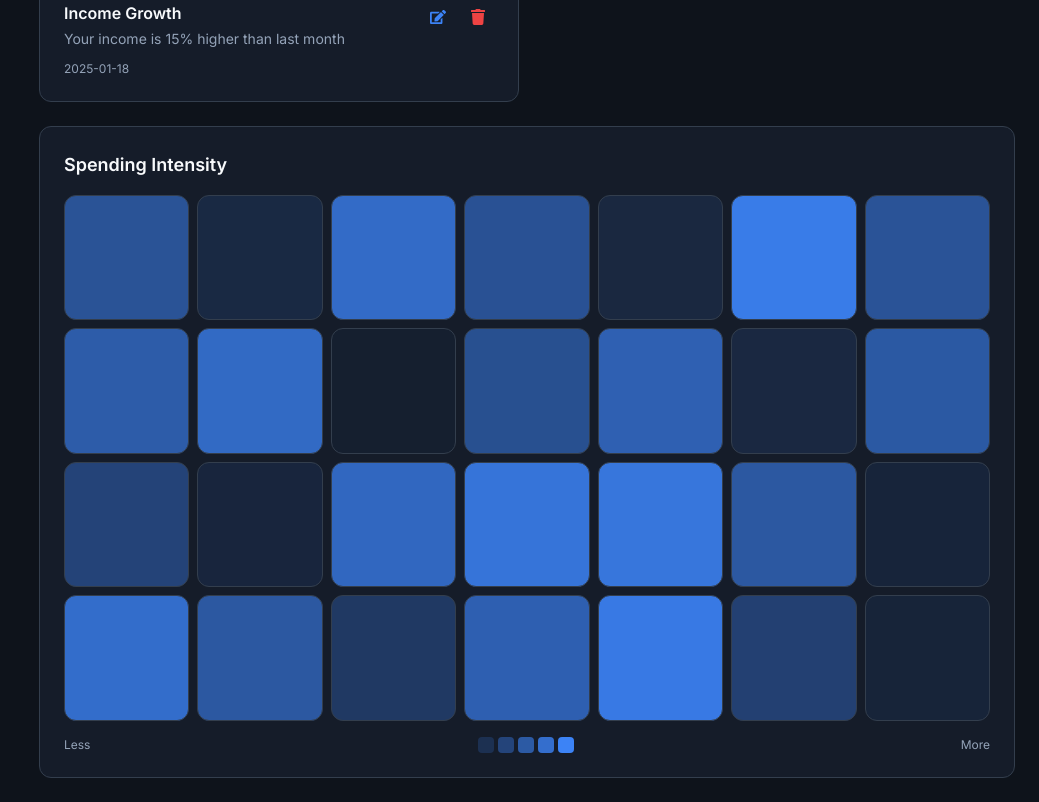
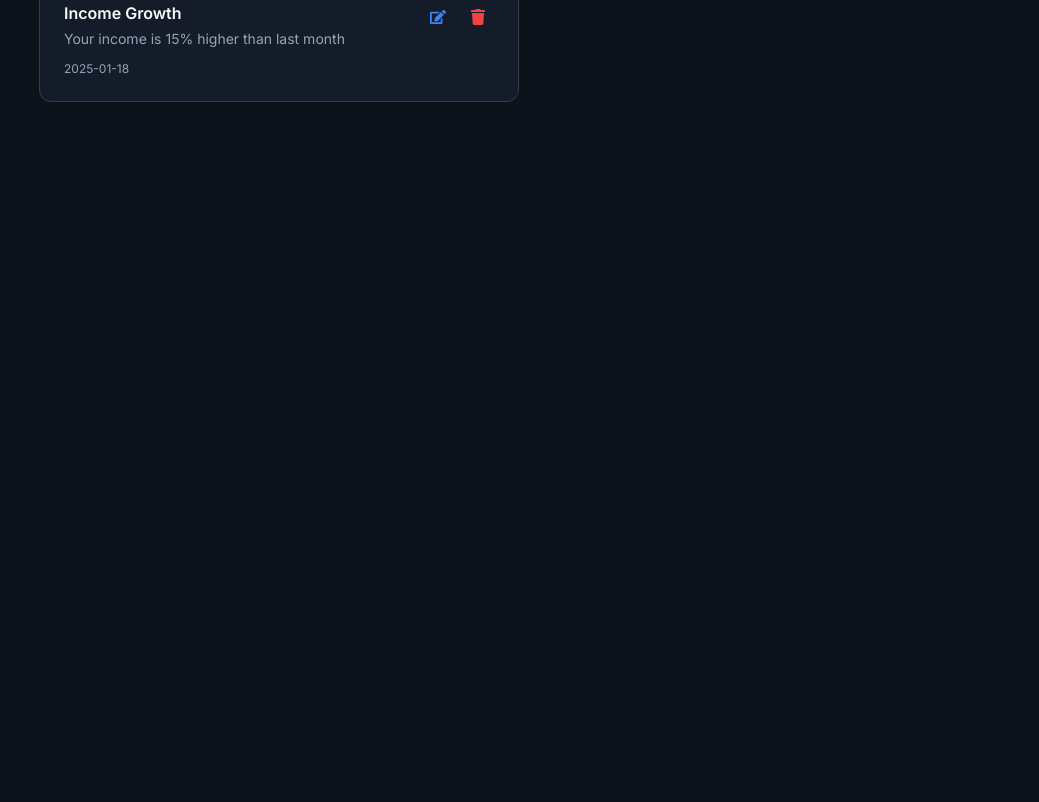
Before and after one commit to Parth-code286/FinAdapt, a React (Vite) app: page /insights in a window 1280 px wide. Shown: the part 800-1602 px from the top of the page, without its empty margins (241-1280 px from the left). After the commit the page ends 926 px from the top, so only its background shows below. Built offline with nearby package versions, Linux system fonts and the light colour scheme; the HTML template or start-up script is replaced by a standard one.

Commit message:
Removed the empty boxes titled as Spending Heatmaps and Modals

```diff
--- a/src/pages/Insights.tsx
+++ b/src/pages/Insights.tsx
@@ -203,114 +203,6 @@ export default function Insights() {
           ))}
         </div>
       </div>
-
-      {/* Spending Heatmap */}
-      <motion.div
-        initial={{ opacity: 0, y: 20 }}
-        animate={{ opacity: 1, y: 0 }}
-        transition={{ delay: 0.3 }}
-        className="bg-card border border-border rounded-xl p-6"
-      >
-        <h3 className="text-lg font-semibold text-foreground mb-4">Spending Intensity</h3>
-        <div className="grid grid-cols-7 gap-2">
-          {Array.from({ length: 28 }, (_, i) => {
-            const intensity = Math.random();
-            return (
-              <div
-                key={i}
-                className="aspect-square rounded-lg transition-all hover:scale-110"
-                style={{
-                  backgroundColor: `hsl(var(--chart-1) / ${intensity})`,
-                  border: '1px solid hsl(var(--border))',
-                }}
-                title={`Day ${i + 1}: $${Math.round(intensity * 500)}`}
-              />
-            );
-          })}
-        </div>
-        <div className="flex items-center justify-between mt-4 text-xs text-muted-foreground">
-          <span>Less</span>
-          <div className="flex gap-1">
-            {[0.2, 0.4, 0.6, 0.8, 1].map((opacity, i) => (
-              <div
-                key={i}
-                className="w-4 h-4 rounded"
-                style={{ backgroundColor: `hsl(var(--chart-1) / ${opacity})` }}
-              />
-            ))}
-          </div>
-          <span>More</span>
-        </div>
-      </motion.div>
-
-      {/* Modal */}
-      <AnimatePresence>
-        {showModal && (
-          <motion.div
-            initial={{ opacity: 0 }}
-            animate={{ opacity: 1 }}
-            exit={{ opacity: 0 }}
-            className="fixed inset-0 z-50 flex items-center justify-center bg-background/80 backdrop-blur-sm"
-            onClick={() => {
-              setShowModal(false);
-              setEditingId(null);
-              setFormData({ title: '', description: '' });
-            }}
-          >
-            <motion.div
-              initial={{ scale: 0.9, opacity: 0 }}
-              animate={{ scale: 1, opacity: 1 }}
-              exit={{ scale: 0.9, opacity: 0 }}
-              onClick={(e) => e.stopPropagation()}
-              className="bg-card border border-border rounded-xl p-6 w-full max-w-md shadow-elevated"
-            >
-              <h3 className="text-xl font-semibold text-foreground mb-4">
-                {editingId ? 'Edit Insight' : 'Add Insight'}
-              </h3>
-              <form onSubmit={handleSubmit} className="space-y-4">
-                <div>
-                  <label className="block text-sm font-medium text-muted-foreground mb-1">Title</label>
-                  <input
-                    type="text"
-                    value={formData.title}
-                    onChange={(e) => setFormData({ ...formData, title: e.target.value })}
-                    className="w-full px-4 py-2 bg-secondary border border-input rounded-lg text-foreground"
-                    required
-                  />
-                </div>
-                <div>
-                  <label className="block text-sm font-medium text-muted-foreground mb-1">Description</label>
-                  <textarea
-                    value={formData.description}
-                    onChange={(e) => setFormData({ ...formData, description: e.target.value })}
-                    className="w-full px-4 py-2 bg-secondary border border-input rounded-lg text-foreground min-h-[100px]"
-                    required
-                  />
-                </div>
-                <div className="flex gap-3 pt-4">
-                  <button
-                    type="button"
-                    onClick={() => {
-                      setShowModal(false);
-                      setEditingId(null);
-                      setFormData({ title: '', description: '' });
-                    }}
-                    className="flex-1 px-4 py-2 border border-border rounded-lg hover:bg-secondary transition-colors text-foreground"
-                  >
-                    Cancel
-                  </button>
-                  <button
-                    type="submit"
-                    className="flex-1 px-4 py-2 bg-primary text-primary-foreground rounded-lg hover:bg-primary-glow transition-colors"
-                  >
-                    {editingId ? 'Update' : 'Add'}
-                  </button>
-                </div>
-              </form>
-            </motion.div>
-          </motion.div>
-        )}
-      </AnimatePresence>
     </div>
   );
 }
```
